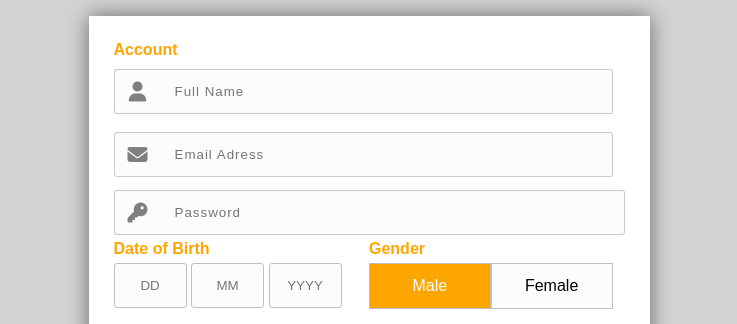
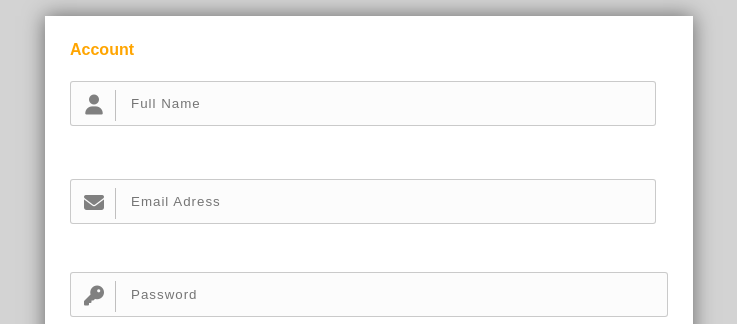
Before and after one commit to ELAKKIYA4348/payment-form, a plain HTML site: page 1.html in a window 1280 px wide. Shown: the top 324 px of the page, without its empty margins (271-1008 px from the left). Drawn offline with Linux system fonts and the light colour scheme.

Commit message:
task1 updation

```diff
--- a/1.css
+++ b/1.css
@@ -9,17 +9,17 @@ body{
 }
 .Payment{
   background-color: #fff;
-  width: 561px;
+  width: 648px;
   padding: 25px;
   margin: 1em auto 0;
   box-shadow: 0px 0px 20px rgba(0,0,0,0.5);
-  height: 810px;
+  height: 923px;
 }
 
 h4{
-  padding-bottom: 5px;
+  padding-bottom: 17px;
   color: orange;
-  font-size: -1vw;
+
 }
 .information{
   margin-bottom: 8px;
@@ -28,13 +28,14 @@ h4{
   display: flex;
   flex-direction: row;
   padding: 5px 0;
-
+ height:90px;
 
 }
 .input-box{
   width: 100%;
   margin-right: 12px;
   position: relative;
+  padding-bottom: 22px;
 }
 
 .name{
@@ -59,7 +60,7 @@ h4{
   left: 0px;
   bottom: 0px;
   color: grey;
-
+ height:47px;
   border-radius: 2px 0 0 2px;
   transition: 0.3s;
   font-size: 20px;
@@ -73,7 +74,7 @@ h4{
   text-align: center;
   background-color: #fcfcfc;
   transition: 0.3s;
-  outline: none;
+
   border: 1px solid #c0bfbf;
   border-radius: 3px;
 }
@@ -97,7 +98,7 @@ h4{
 
 }
 .input-box select{
-  display: inline-block;
+
   width: 50%;
   padding: 12px;
   background-color: #fcfcfc;
@@ -107,6 +108,17 @@ h4{
   outline: none;
  cursor: pointer;
 }
+.var {
+  border-left: 1px solid #c0bfbf;
+  height: 31px;
+  position: absolute;
+  left: 45px;
+  z-index: 1;
+  top: 9px;
+    }
+
+
+
 
 @media only screen and (max-width: 425px){
   .Payment{
@@ -155,9 +167,6 @@ h4{
 }
 
 
-
-
-
 @media only screen and (max-width: 325px)  {
  .Payment{
  width:335px;
@@ -197,10 +206,17 @@ h4{
  .information{
    display: flex;
    flex-direction: column;
+   margin-bottom: 0px;
  }
  .input-box select{
    margin-top: 12px;
 
  }
+ .input-box {
+  line-height: 10px;
+ }
+ .input-box .label{
+  line-height:45px;
 
  }
+ }
--- a/1.html
+++ b/1.html
@@ -11,13 +11,14 @@
 
 <body>
     <div class="Payment">
-        <form action="#">
+        <form>
 
             <h4>Account</h4>
             <div class="information">
                 <div class="input-box">
                     <input type="text" placeholder="Full Name" required class="name">
                     <i class="fa fa-user icon"></i>
+                    <div class="var"></div>
                 </div>
 
             </div>
@@ -25,11 +26,13 @@
                 <div class="input-box">
                     <input type="email" placeholder="Email Adress" required class="name">
                     <i class="fa fa-envelope icon"></i>
+                    <div class="var"></div>
                 </div>
             </div>
             <div class="input-box">
                 <input type="text" placeholder="Password" required class="name">
                 <i class="fa fa-key icon"></i>
+                <div class="var"></div>
             </div>
             <div class="information">
                 <div class="input-box">
@@ -59,12 +62,14 @@
                 <div class="input-box">
                     <input type="tel" placeholder="Card Number" required class="name">
                     <i class="fa fa-credit-card icon"></i>
+                    <div class="var"></div>
                 </div>
             </div>
             <div class="information">
                 <div class="input-box">
                     <input type="tel" placeholder="Card CVC" required class="name">
                     <i class="fa fa-user icon"></i>
+                    <div class="var"></div>
                 </div>
                 <div class="input-box">
                     <select>
@@ -75,7 +80,9 @@
                         <option>05 Jan</option>
                         <option>06 Jan</option>
                         <option>07 Jan</option>
+
                     </select>
+                    <div class="vertical"></div>
                     <select>
                         <option>2015</option>
                         <option>2016</option>
@@ -96,10 +103,9 @@
         <label for="terms">I accept the terms and conditions for signing up
           this service, and hereby comfirm I have read the privacy policy.
         </label></div>
-       </div>
-    </div>
+    </form>
   </div>
-    </form>
+
     <script src="https://kit.fontawesome.com/c21be1a285.js" crossorigin="anonymous"></script>
   </body>
 </html>
```
